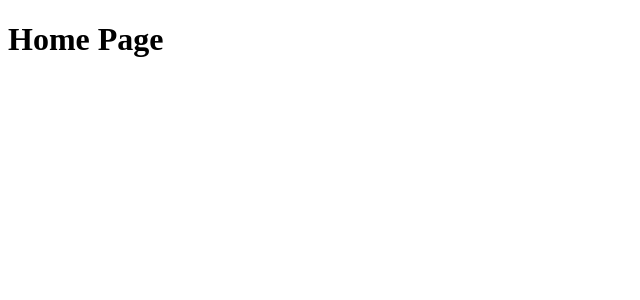
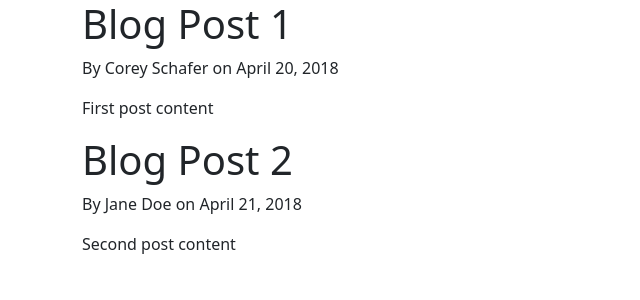
Before and after one commit to autumnmoon11/flask_blog, a Flask app: page / in a window 1280 px wide. Shown: the top 300 px of the page, without its empty margins (0-640 px from the left). Run offline with Flask 3, Linux system fonts and the light colour scheme.

Commit message:
Added layout.html for inheritance and added Bootstrap

```diff
--- a/flaskblog.py
+++ b/flaskblog.py
@@ -2,14 +2,29 @@
 
 app = Flask(__name__)
 
+posts = [
+    {
+        "author": "Corey Schafer",
+        "title": "Blog Post 1",
+        "content": "First post content",
+        "date_posted": "April 20, 2018"
+    },
+    {
+        "author": "Jane Doe",
+        "title": "Blog Post 2",
+        "content": "Second post content",
+        "date_posted": "April 21, 2018"
+    },
+]
+
 @app.route("/")
 @app.route("/home")
 def home():
-    return render_template("home.html")
+    return render_template("home.html", posts=posts)
 
 @app.route("/about")
 def about():
-    return render_template("about.html")
+    return render_template("about.html", title="About")
 
 
 if __name__ == "__main__":
--- a/templates/home.html
+++ b/templates/home.html
@@ -1,11 +1,8 @@
-<!DOCTYPE html>
-<html lang="en">
-<head>
-    <meta charset="UTF-8">
-    <meta name="viewport" content="width=device-width, initial-scale=1.0">
-    <title>Home Page</title>
-</head>
-<body>
-    <h1>Home Page</h1>
-</body>
-</html>
+{% extends "layout.html" %}
+{% block content %}
+    {% for post in posts %}
+        <h1>{{ post.title }}</h1>
+        <p>By {{ post.author }} on {{ post.date_posted }}</p>
+        <p>{{ post.content }}</p>
+    {% endfor %}
+{% endblock content %}
--- /dev/null
+++ b/templates/layout.html
@@ -0,0 +1,26 @@
+<!DOCTYPE html>
+<html lang="en">
+<head>
+    <meta charset="UTF-8">
+    <meta name="viewport" content="width=device-width, initial-scale=1.0">
+    <!-- Required meta tags -->
+    <meta charset="utf-8">
+    <meta name="viewport" content="width=device-width, initial-scale=1">
+
+    <!-- Bootstrap CSS -->
+    <link href="https://cdn.jsdelivr.net/npm/bootstrap@5.0.2/dist/css/bootstrap.min.css" rel="stylesheet" integrity="sha384-EVSTQN3/azprG1Anm3QDgpJLIm9Nao0Yz1ztcQTwFspd3yD65VohhpuuCOmLASjC" crossorigin="anonymous">
+    {% if title %}
+        <title>Flask Blog - {{ title }}</title>
+    {% else %}
+        <title>Flask Blog</title>
+    {% endif %}
+</head>
+<body>
+    <div class="container">
+        {% block content %}{% endblock %}
+    </div>
+
+    <!-- Bootstrap Bundle with Popper -->
+    <script src="https://cdn.jsdelivr.net/npm/bootstrap@5.0.2/dist/js/bootstrap.bundle.min.js" integrity="sha384-MrcW6ZMFYlzcLA8Nl+NtUVF0sA7MsXsP1UyJoMp4YLEuNSfAP+JcXn/tWtIaxVXM" crossorigin="anonymous"></script>
+</body>
+</html>
```
Also changed, not shown: templates/about.html (+3 -10 lines).
